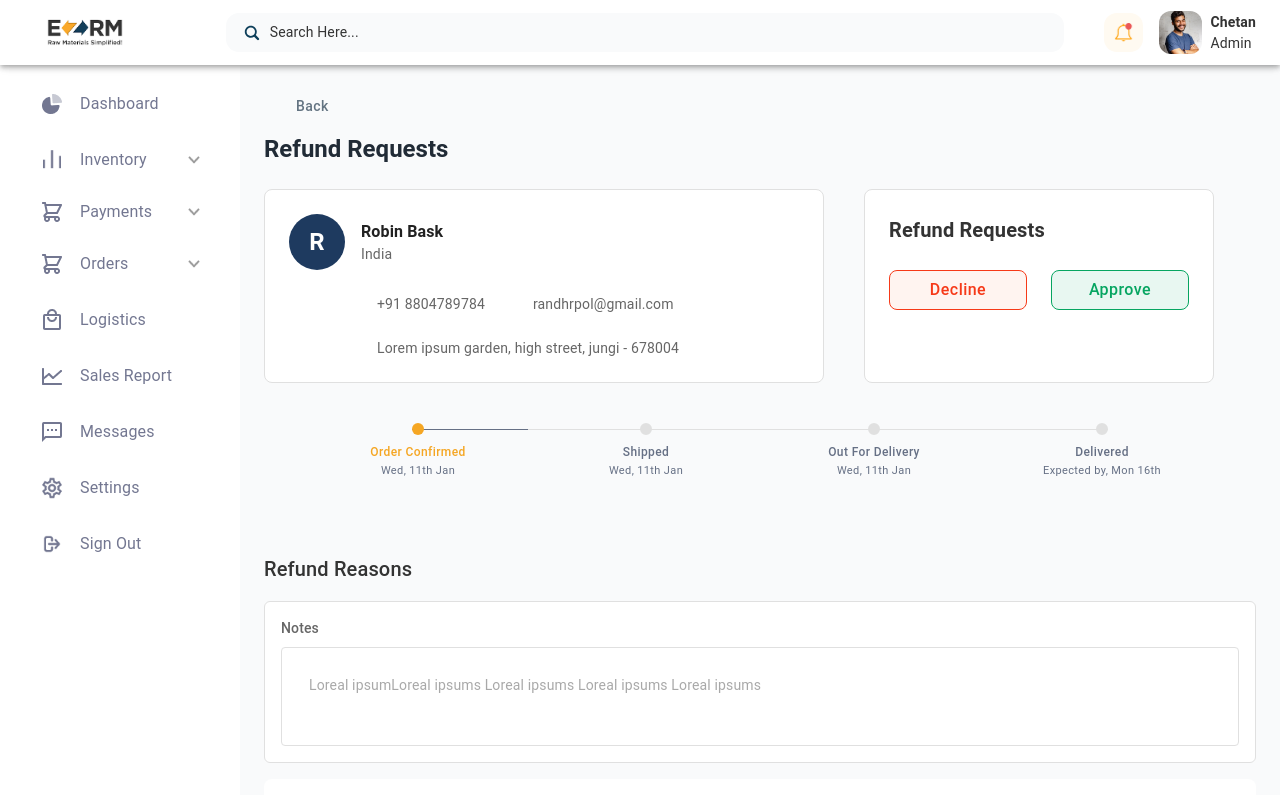
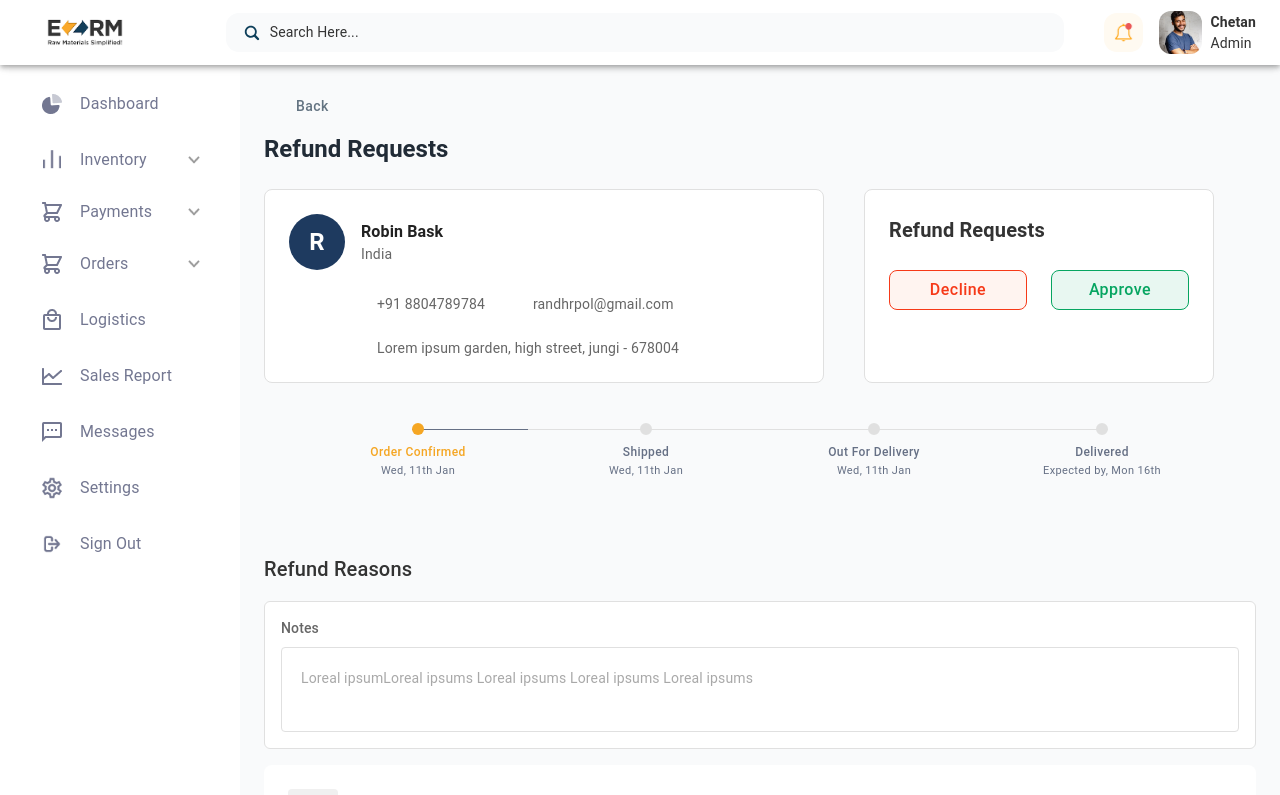
Before and after one commit to Ketan281/ezrm-ui, a Next.js app: page /admin/payments/refund/detail/1 in a window 1280 px wide. Shown: the top 795 px of the page. Built offline with nearby package versions, Linux system fonts and the light colour scheme; some icons are missing.

Commit message:
saved changes

```diff
--- a/src/app/admin/payments/refund/detail/[id]/page.tsx
+++ b/src/app/admin/payments/refund/detail/[id]/page.tsx
@@ -358,7 +358,7 @@ export default function RefundDetails() {
               },
             },
             '& .MuiOutlinedInput-input': {
-              padding: '12px 14px',
+              padding: '5px 6px',
               fontSize: '14px',
               lineHeight: 1.5,
               color: '#333',
```
